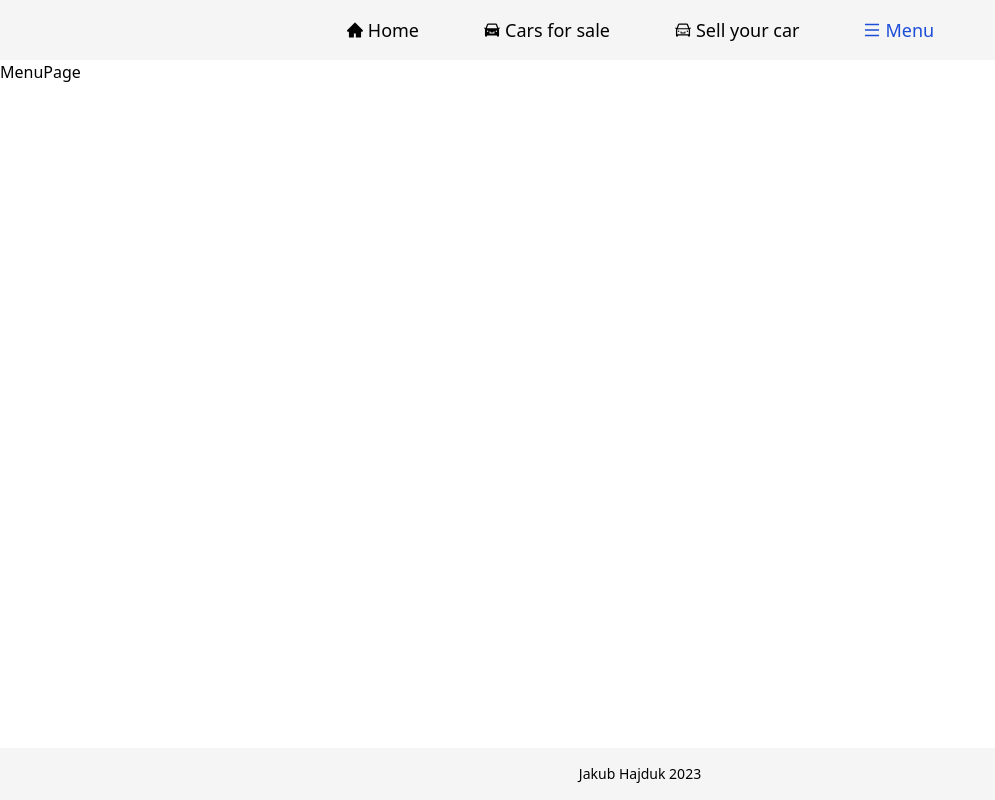
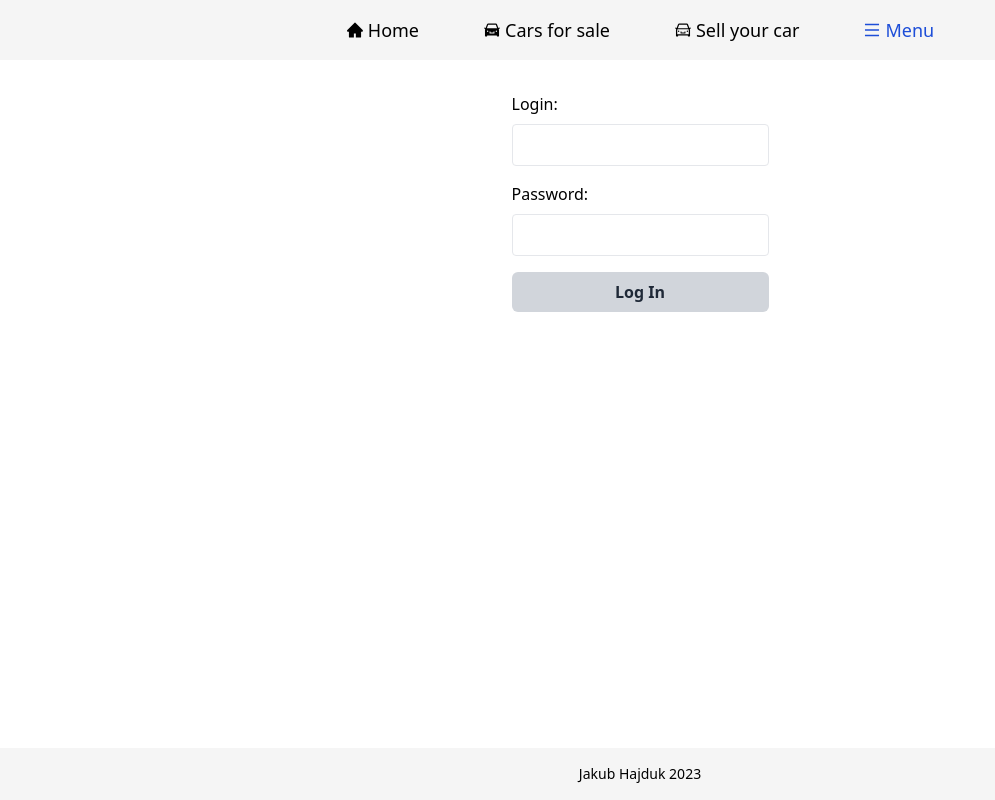
Before and after one commit to jakubhajduk53/cars-app, a React (Create React App) app: page /menu in a window 1280 px wide. Shown: the whole page, without its empty margins (0-995 px from the left). Built offline with nearby package versions, Linux system fonts and the light colour scheme; no server answers; the HTML template or start-up script is replaced by a standard one.

Commit message:
feat: update MenuPage

```diff
--- a/src/pages/MenuPage.js
+++ b/src/pages/MenuPage.js
@@ -1,5 +1,70 @@
+import React from "react";
+import { Formik, Form, Field, ErrorMessage } from "formik";
+import * as Yup from "yup";
+import Button from "../components/Button";
+
+const validationSchema = Yup.object().shape({
+  login: Yup.string().required("Login is required"),
+  password: Yup.string().required("Password is required"),
+});
+
 function MenuPage() {
-  return <div className="w-full">MenuPage</div>;
+  const initialValues = {
+    login: "",
+    password: "",
+  };
+
+  const handleSubmit = (values) => {
+    console.log(values);
+  };
+
+  return (
+    <div className="flex w-full justify-center">
+      <Formik
+        initialValues={initialValues}
+        validationSchema={validationSchema}
+        onSubmit={handleSubmit}
+      >
+        <Form className="bg-white p-8 rounded ">
+          <div className="mb-4">
+            <label htmlFor="login" className="block mb-2">
+              Login:
+            </label>
+            <Field
+              type="text"
+              id="login"
+              name="login"
+              className="w-full px-3 py-2 border rounded"
+            />
+            <ErrorMessage
+              name="login"
+              component="div"
+              className="text-red-500"
+            />
+          </div>
+
+          <div className="mb-4">
+            <label htmlFor="password" className="block mb-2">
+              Password:
+            </label>
+            <Field
+              type="password"
+              id="password"
+              name="password"
+              className="w-full px-3 py-2 border rounded"
+            />
+            <ErrorMessage
+              name="password"
+              component="div"
+              className="text-red-500"
+            />
+          </div>
+
+          <Button type="submit" value="Log In" className="w-full" />
+        </Form>
+      </Formik>
+    </div>
+  );
 }
 
 export default MenuPage;
```
